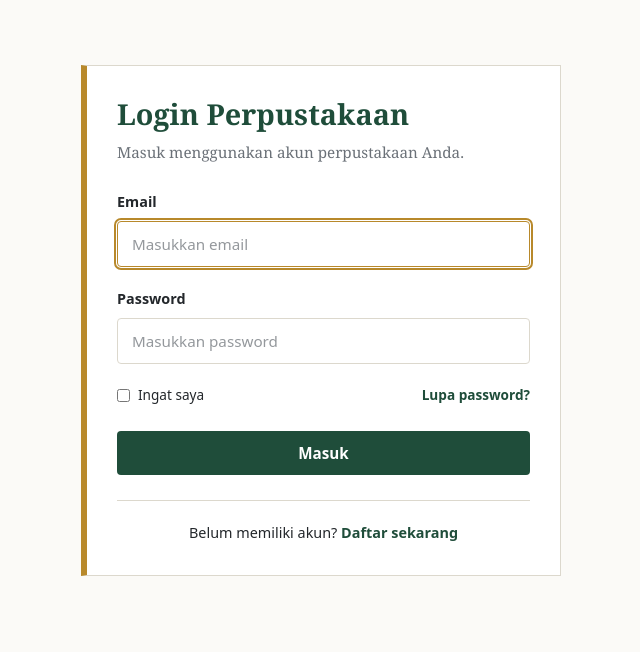
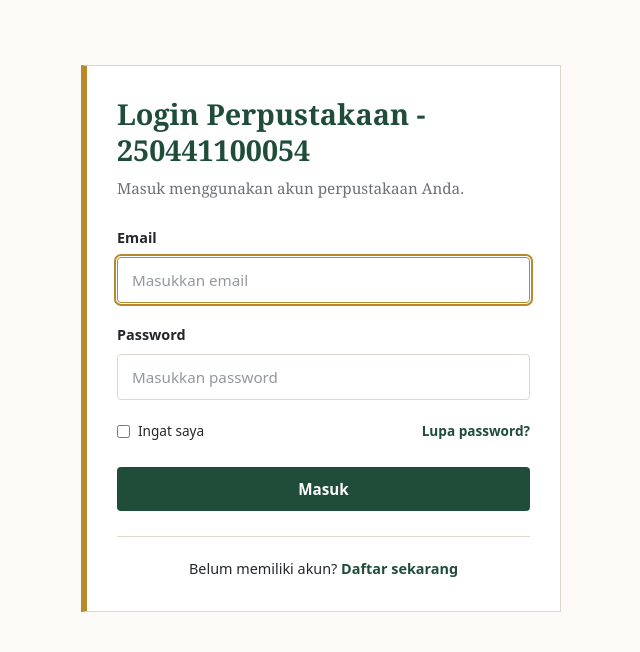
Before and after one commit to marsyadani0427-sys/Modul7, a Laravel app: page /login in a window 1280 px wide. Shown: the part 172-824 px from the top of the page, without its empty margins (319-959 px from the left). Run offline with Laravel 12, Linux system fonts and the light colour scheme; style sheets or scripts are compiled from the project's sources; parts of the project's set-up code (start-up, migrations or seed data) failed here and were passed over.

Commit message:
Soal 5: Menambahkan NIM pada judul halaman login

```diff
--- a/resources/views/auth/login.blade.php
+++ b/resources/views/auth/login.blade.php
@@ -10,7 +10,7 @@
     <div class="auth-card">
 
         <div class="auth-heading">
-            <h1>Login Perpustakaan</h1>
+            <h1>Login Perpustakaan - 250441100054</h1>
 
             <p>
                 Masuk menggunakan akun perpustakaan Anda.
```
